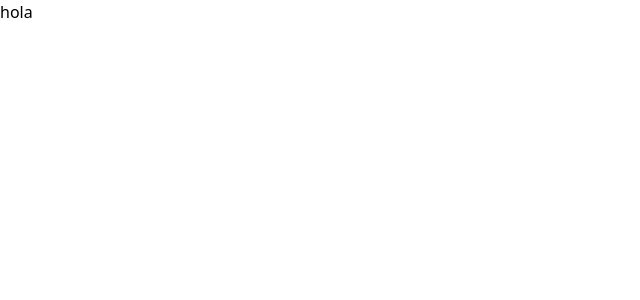
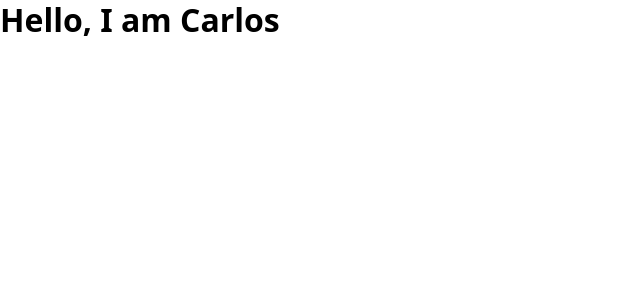
Before and after one commit to Ccolina03/CarlitosWeb, a React (Create React App) app: page / in a window 1280 px wide. Shown: the top 300 px of the page, without its empty margins (0-640 px from the left). Built offline with nearby package versions, Linux system fonts and the light colour scheme.

Commit message:
Adding first reusable component: Heading

```diff
--- /dev/null
+++ b/src/components/Heading.tsx
@@ -0,0 +1,47 @@
+import React, {FC, HTMLAttributes} from "react";
+
+//Allowing to inherit HTML Heading elements like 'id', 'style',etc
+export interface HeadingProps extends HTMLAttributes<HTMLHeadingElement> {
+    children: React.ReactNode
+    size?: 'h1' | 'h2' | 'h3' | 'h4' | 'h5' | 'h6'
+    className?: string
+}
+
+const getSize = (size: Pick<HeadingProps, 'size'>['size']): string => {
+    switch (size) {
+        case 'h1':
+            return 'font-primary text-[32px] leading-[39px] font-bold'
+        case 'h2':
+            return 'font-primary text-[28px] leading-[36px] font-normal';
+        case 'h3':
+            return 'font-primary text-[24px] leading-[29px] font-bold';
+        case 'h4':
+            return 'font-primary text-[18px] leading-[27px] font-bold';
+        case 'h5':
+            return 'font-primary text-[14px] leading-[24px] font-medium';
+        case 'h6':
+            return 'font-primary text-[12px] leading-[18px] font-semibold'
+        default:
+            return 'font-primary text-[18px] leading-[27px] font-bold';
+    }
+}
+
+const Heading: FC<HeadingProps> = (
+    {
+    children,
+    size = 'h4',
+    className = "",
+    }
+) => {
+    //keyof = return union of all keys of given type
+    //JSX.IntrinsicElements = represent the union of all valid HTML element Names
+    //
+    const ComponentTag = size as keyof JSX.IntrinsicElements;
+    return (
+        <ComponentTag className={`${getSize(size)} ${className}`}>
+            {children}
+        </ComponentTag>
+    )
+}
+
+export default Heading
--- a/src/layout/AuthenticatedLayout.tsx
+++ b/src/layout/AuthenticatedLayout.tsx
@@ -6,8 +6,8 @@ export type AuthenticatedLayoutProps = {
 
 export const AuthenticatedLayout:React.FC<AuthenticatedLayoutProps> = ({children}) => {
     return (
-      <div>
+      <main>
         {children}
-      </div>
+      </main>
     )
 }
--- a/src/pages/HomePage.tsx
+++ b/src/pages/HomePage.tsx
@@ -1,9 +1,13 @@
 import React from 'react';
+import Heading from '../components/Heading';
 
 const HomePage = () => {
     return (
-        <div>
-            <p>hola</p>
+        <div className='flex flex-col w-full space-y-10'>
+            <Heading size='h1'>
+                Hello, I am Carlos
+            </Heading>
+
         </div>
     )
 }
```
